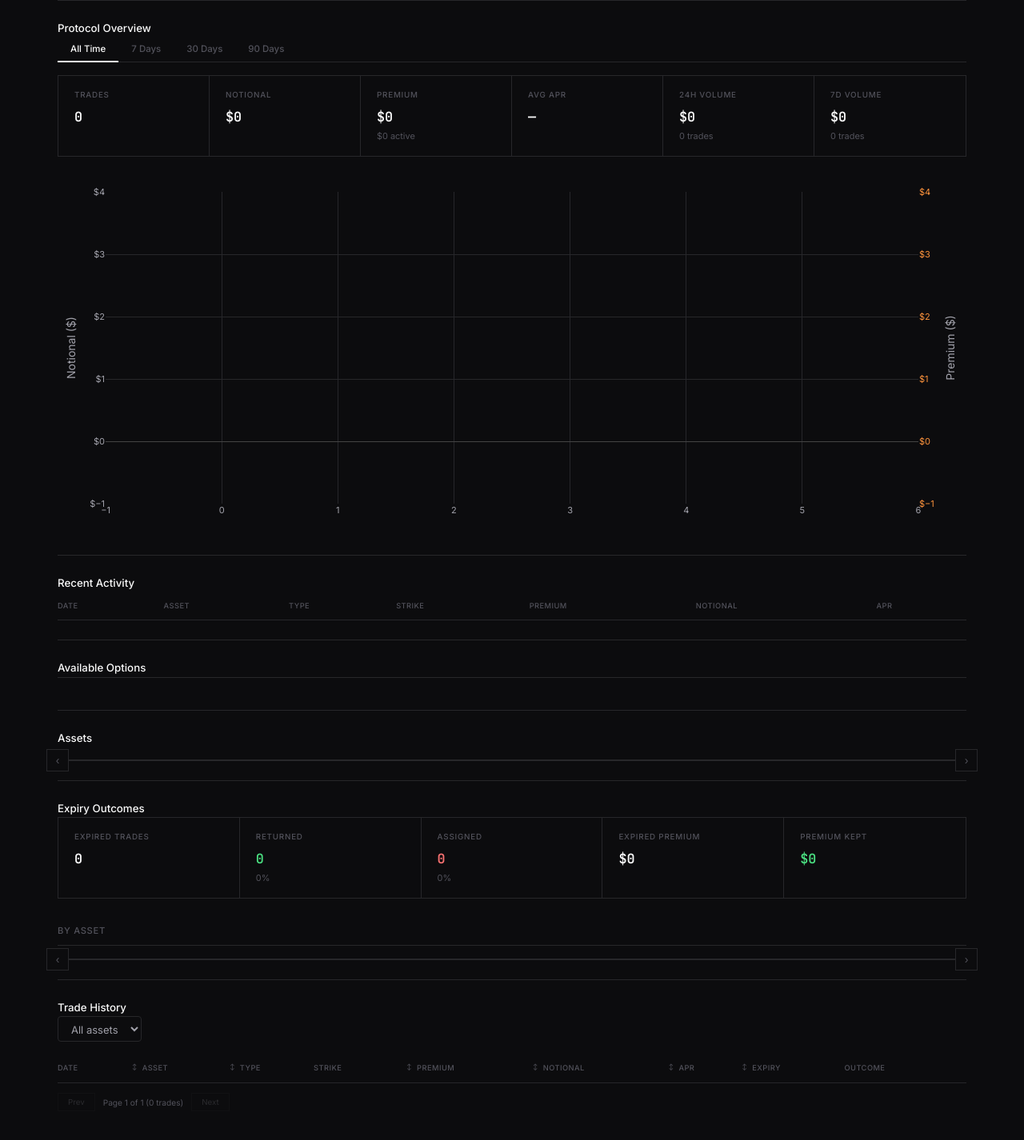
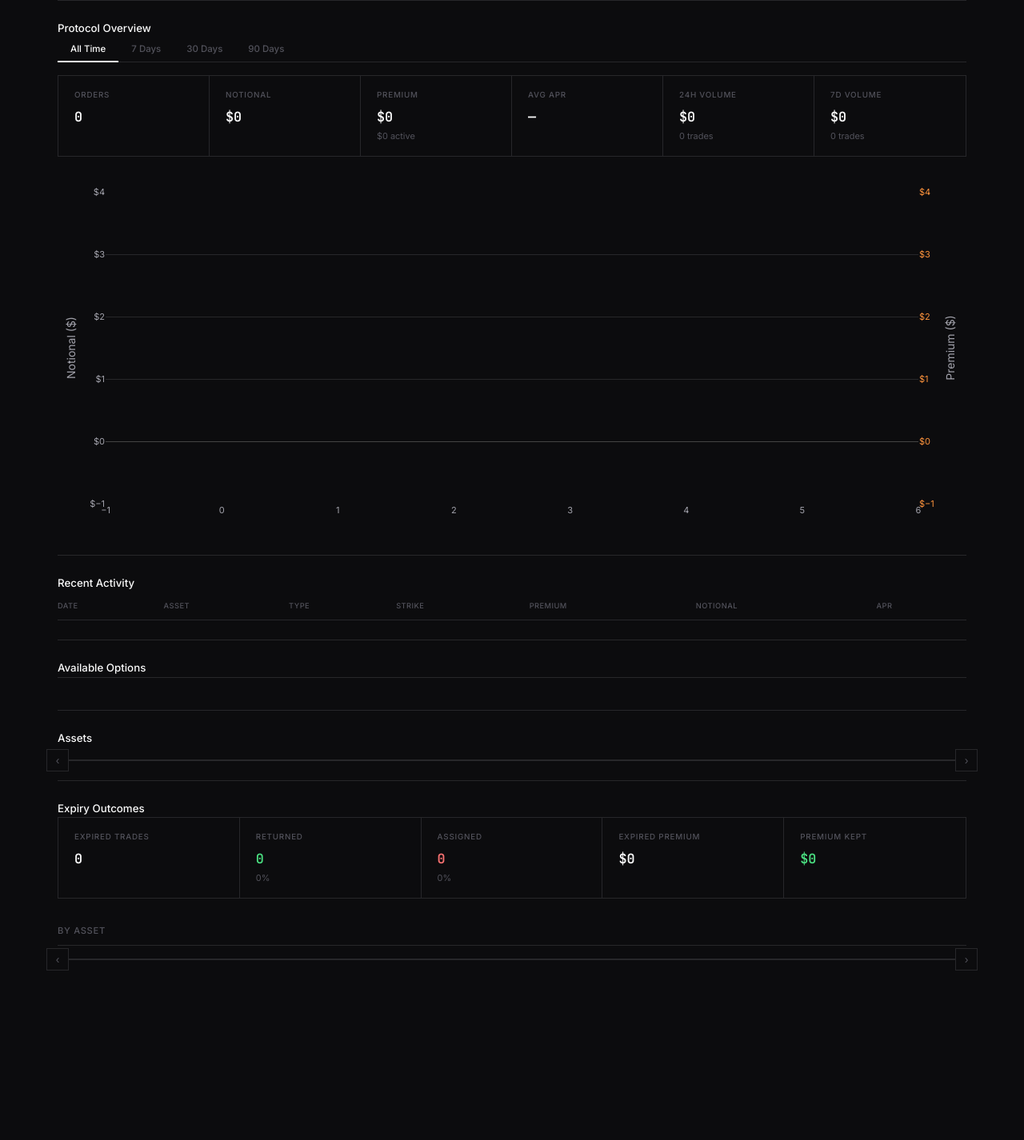
Before and after one commit to carlislejd/rysk-dashboard, a Flask app: page / in a window 1280 px wide. Shown: the part 133-1559 px from the top of the page at 80% size. After the commit the page ends 1347 px from the top, so only its background shows below. Run offline with Flask 2, Linux system fonts and the light colour scheme; data that the repository does not hold is empty; some libraries are stand-ins or nearby versions.

Commit message:
Remove Trade History, rename Trades to Orders, add Global nav to splash, remove vertical grid lines from charts, tighten legend positioning
Co-Authored-By: Claude Opus 4.6 (1M context) <noreply@anthropic.com>

```diff
--- a/static/js/global.js
+++ b/static/js/global.js
@@ -1,8 +1,6 @@
 // Global Dashboard JavaScript — Asset-focused with Inventory & Outcomes
 
 let selectedAsset = null;
-let currentHistoryPage = 1;
-const HISTORY_PER_PAGE = 20;
 const DETAIL_TRADES_PER_PAGE = 25;
 
 // ── Helpers ──
@@ -40,8 +38,6 @@ function outcomeBadge(outcome) {
 // ── Protocol Overview (summary + volume chart, driven by time tabs) ──
 
 let overviewDays = 0; // 0 = all time
-let historyDropdownPopulated = false;
-
 async function loadOverview(days) {
     overviewDays = days;
     const loading = document.getElementById('summary-loading');
@@ -66,7 +62,7 @@ async function loadOverview(days) {
         const periodLabel = days > 0 ? `${days}d` : 'All Time';
         document.getElementById('summary-grid').innerHTML = `
             <div class="summary-card">
-                <div class="summary-label">Trades</div>
+                <div class="summary-label">Orders</div>
                 <div class="summary-value">${formatNumber(data.total_trades, 0)}</div>
             </div>
             <div class="summary-card">
@@ -94,20 +90,6 @@ async function loadOverview(days) {
             </div>
         `;
 
-        // Populate history filter dropdown once
-        if (!historyDropdownPopulated && data.assets) {
-            const historySel = document.getElementById('history-symbol');
-            if (historySel) {
-                data.assets.forEach(asset => {
-                    const opt = document.createElement('option');
-                    opt.value = asset;
-                    opt.textContent = shortSymbol(asset);
-                    historySel.appendChild(opt);
-                });
-                historyDropdownPopulated = true;
-            }
-        }
-
         loading.style.display = 'none';
         content.style.display = 'block';
     }
@@ -124,10 +106,10 @@ async function loadOverview(days) {
             paper_bgcolor: 'transparent', plot_bgcolor: 'transparent',
             font: { family: 'Inter, sans-serif', color: '#a1a1aa', size: 12 },
             margin: { l: 60, r: 60, t: 20, b: 40 },
-            xaxis: { gridcolor: '#27272a', tickfont: { size: 11 } },
+            xaxis: { showgrid: false, tickfont: { size: 11 } },
             yaxis: { title: 'Notional ($)', gridcolor: '#27272a', tickfont: { size: 11 }, tickprefix: '$' },
             yaxis2: { title: 'Premium ($)', overlaying: 'y', side: 'right', gridcolor: 'transparent', tickfont: { size: 11, color: '#fb923c' }, tickprefix: '$' },
-            legend: { orientation: 'h', y: -0.15, font: { size: 11 } },
+            legend: { orientation: 'h', y: -0.08, font: { size: 11 } },
             bargap: 0.15,
         }, { responsive: true, displayModeBar: false });
     }
@@ -384,9 +366,9 @@ function renderStrikeChart(detail) {
         barmode: 'stack', paper_bgcolor: 'transparent', plot_bgcolor: 'transparent',
         font: { family: 'Inter, sans-serif', color: '#a1a1aa', size: 12 },
         margin: { l: 60, r: 20, t: 20, b: 60 },
-        xaxis: { title: 'Strike', gridcolor: '#27272a', tickfont: { size: 10 }, tickangle: -45 },
+        xaxis: { title: 'Strike', showgrid: false, tickfont: { size: 10 }, tickangle: -45 },
         yaxis: { title: 'Notional ($)', gridcolor: '#27272a', tickprefix: '$' },
-        legend: { orientation: 'h', y: -0.25, font: { size: 11 } }, bargap: 0.15,
+        legend: { orientation: 'h', y: -0.12, font: { size: 11 } }, bargap: 0.15,
     }, { responsive: true, displayModeBar: false });
 }
 
@@ -435,10 +417,10 @@ function renderDetailVolumeChart(vol) {
         paper_bgcolor: 'transparent', plot_bgcolor: 'transparent',
         font: { family: 'Inter, sans-serif', color: '#a1a1aa', size: 12 },
         margin: { l: 60, r: 60, t: 20, b: 40 },
-        xaxis: { gridcolor: '#27272a', tickfont: { size: 11 } },
+        xaxis: { showgrid: false, tickfont: { size: 11 } },
         yaxis: { title: 'Notional ($)', gridcolor: '#27272a', tickfont: { size: 11 }, tickprefix: '$' },
         yaxis2: { title: 'Premium ($)', overlaying: 'y', side: 'right', gridcolor: 'transparent', tickfont: { size: 11, color: '#fb923c' }, tickprefix: '$' },
-        legend: { orientation: 'h', y: -0.15, font: { size: 11 } }, bargap: 0.15,
+        legend: { orientation: 'h', y: -0.08, font: { size: 11 } }, bargap: 0.15,
     }, { responsive: true, displayModeBar: false });
 }
 
@@ -569,55 +551,6 @@ async function loadRecent() {
 
 // ── Trade History (paginated) ──
 
-async function loadHistory(page = 1) {
-    const loading = document.getElementById('history-loading');
-    const content = document.getElementById('history-content');
-    currentHistoryPage = page;
-    const symbol = document.getElementById('history-symbol').value || '';
-
-    try {
-        const params = new URLSearchParams({ page, limit: HISTORY_PER_PAGE });
-        if (symbol) params.set('symbol', symbol);
-        const resp = await fetch('/api/global/trades?' + params);
-        const data = await resp.json();
-        if (!data.success) throw new Error(data.error);
-
-        const now = Date.now() / 1000;
-        document.getElementById('history-body').innerHTML = data.trades.map(t => {
-            const expired = t.expiry && t.expiry < now;
-            let outcomeHtml;
-            if (t.outcome === 'Assigned') outcomeHtml = '<span style="color: var(--color-error);">Assigned</span>';
-            else if (t.outcome === 'Returned') outcomeHtml = '<span style="color: var(--accent);">Returned</span>';
-            else if (t.outcome) outcomeHtml = t.outcome;
-            else if (!expired) outcomeHtml = '<span style="color: var(--text-muted);">Active</span>';
-            else outcomeHtml = '—';
-            return `<tr>
-            <td data-sort-key="created" data-sort-value="${t.created_at}">${formatUnixDateTime(t.created_at)}</td>
-            <td data-sort-key="symbol" data-sort-value="${t.symbol}"><span class="token-badge ${shortSymbol(t.symbol).toLowerCase()}">${shortSymbol(t.symbol)}</span></td>
-            <td>${t.type}</td>
-            <td data-sort-key="strike" data-sort-value="${t.strike}">${formatStrike(t.strike)}</td>
-            <td data-sort-key="premium" data-sort-value="${t.premium}">${formatCurrency(t.premium)}</td>
-            <td data-sort-key="notional" data-sort-value="${t.notional}">${formatCurrency(t.notional, 0)}</td>
-            <td data-sort-key="apr" data-sort-value="${t.apr || 0}">${formatPercentage(t.apr)}</td>
-            <td>${formatUnixDate(t.expiry)}</td>
-            <td>${outcomeHtml}</td>
-        </tr>`;
-        }).join('');
-
-        const pager = document.getElementById('history-pager');
-        pager.innerHTML = `
-            <button class="pager-btn" onclick="loadHistory(${page - 1})" ${page <= 1 ? 'disabled' : ''}>Prev</button>
-            <span class="pager-info">Page ${page} of ${data.pages} (${formatNumber(data.total, 0)} trades)</span>
-            <button class="pager-btn" onclick="loadHistory(${page + 1})" ${page >= data.pages ? 'disabled' : ''}>Next</button>`;
-
-        loading.style.display = 'none';
-        content.style.display = 'block';
-        setupSortableTable('history-table');
-    } catch (e) {
-        loading.textContent = 'Failed to load trades: ' + e.message;
-    }
-}
-
 // ── Init ──
 
 document.addEventListener('DOMContentLoaded', () => {
@@ -626,7 +559,6 @@ document.addEventListener('DOMContentLoaded', () => {
     loadAssets();
     loadOutcomes();
     loadRecent();
-    loadHistory();
 
     // Overview time period tabs
     document.getElementById('overview-tabs').addEventListener('click', e => {
@@ -635,7 +567,6 @@ document.addEventListener('DOMContentLoaded', () => {
         loadOverview(parseInt(btn.dataset.overviewDays));
     });
 
-    document.getElementById('history-symbol').addEventListener('change', () => loadHistory(1));
     document.getElementById('detail-close').addEventListener('click', closeAssetDetail);
 
     // Carousel arrows
--- a/templates/dashboard.html
+++ b/templates/dashboard.html
@@ -12,6 +12,10 @@
 <body data-default-account="{{ account_address }}">
     <div id="splash-screen" class="splash-screen">
         <div class="splash-card">
+            <nav class="dashboard-nav" style="justify-content: center; margin-bottom: 24px;">
+                <a href="/">Global</a>
+                <a href="/account" class="active">Account</a>
+            </nav>
             <div class="splash-title">RYSK IT ALL!</div>
             <p class="splash-subtitle">Arm the dashboard with your wallet to load balances, positions, and history.</p>
             <div class="splash-input-row">
--- a/templates/global.html
+++ b/templates/global.html
@@ -117,35 +117,6 @@
             </div>
         </section>
 
-        <!-- 7. Trade History -->
-        <section class="card">
-            <h2>Trade History</h2>
-            <div class="chart-controls">
-                <select id="history-symbol" class="chart-select">
-                    <option value="">All assets</option>
-                </select>
-            </div>
-            <div id="history-loading" class="loading">Loading trades...</div>
-            <div id="history-content" style="display: none;">
-                <table id="history-table" class="data-table">
-                    <thead>
-                        <tr>
-                            <th data-sort-key="created">Date</th>
-                            <th data-sort-key="symbol">Asset</th>
-                            <th>Type</th>
-                            <th data-sort-key="strike">Strike</th>
-                            <th data-sort-key="premium">Premium</th>
-                            <th data-sort-key="notional">Notional</th>
-                            <th data-sort-key="apr">APR</th>
-                            <th>Expiry</th>
-                            <th>Outcome</th>
-                        </tr>
-                    </thead>
-                    <tbody id="history-body"></tbody>
-                </table>
-                <div class="pager" id="history-pager"></div>
-            </div>
-        </section>
     </div>
 
     <script src="https://cdn.plot.ly/plotly-2.26.0.min.js"></script>
```
